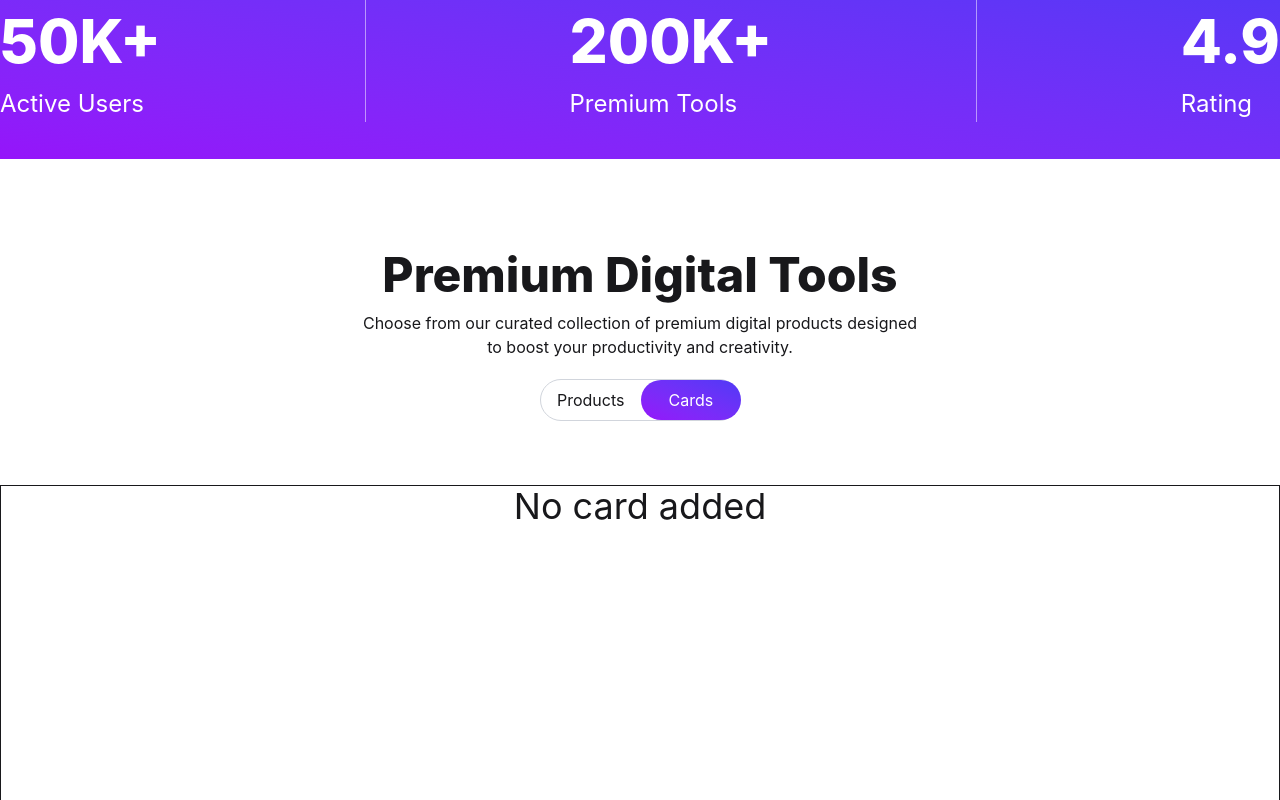
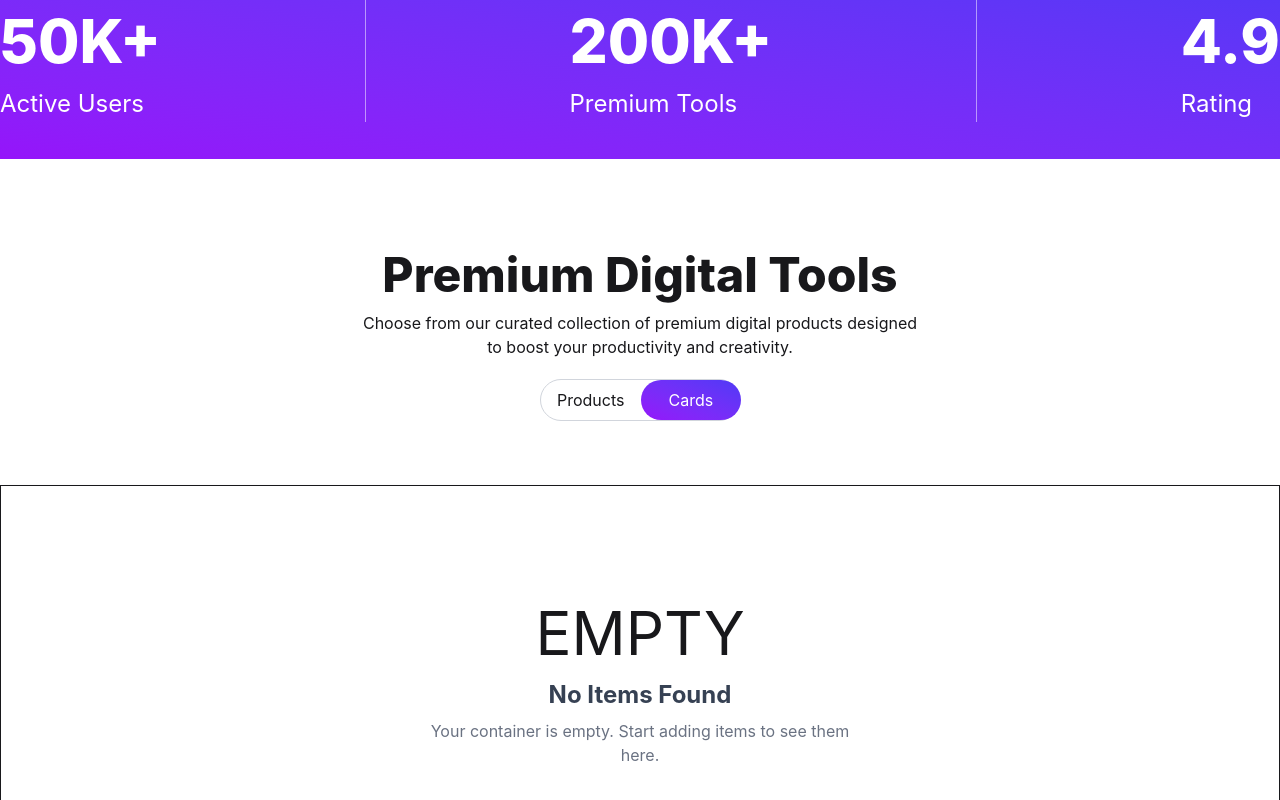
Before and after one commit to puskor/Digitools, a React (Vite) app: page / in a window 1280 px wide. Both pictures are taken after a click on the button "Cards". Shown: the part 755-1555 px from the top of the page. Built offline with nearby package versions, Linux system fonts and the light colour scheme.

Commit message:
almost done and add navbar count card

```diff
--- a/src/App.jsx
+++ b/src/App.jsx
@@ -20,14 +20,13 @@ function App() {
   const data = fetchData()
 
   const [cardStor,setCardStor] = useState([]);
-  console.log(cardStor.length);
 
   return (
     <>
-      <Navbar></Navbar>
+      <Navbar cardStor={cardStor}></Navbar>
       <Banar></Banar>
       <DownBanner></DownBanner>
-      <Suspense fallback={"hello"}>
+      <Suspense fallback={<span className="loading loading-dots loading-xl flex justify-center items-center"></span>}>
         <Tools data={data} cardStor={cardStor} setCardStor={setCardStor}></Tools>
       </Suspense>
       <Step></Step>
--- a/src/components/card/CardTools.jsx
+++ b/src/components/card/CardTools.jsx
@@ -7,10 +7,10 @@ const CardTools = ({ cardStor, setCardStor }) => {
         setCardStor([])
     }
     return (
-        <div className='h-[400px] border'>
+        <div className='bg-base-100 shadow-sm card'>
             {cardStor.length > 0 ?
             <div>
-                {cardStor.map((item, index) => <ShowCard key={index} item={item} setCardStor={setCardStor} />)}
+                {cardStor.map((item, index) => <ShowCard key={index} item={item} cardStor={cardStor} setCardStor={setCardStor} />)}
                 <button onClick={() => handelClickEmpty()} className='btn btn-primary w-full mt-20 py-8'> All Clear</button>
             </div>
                 : <ShowEmpty />
--- a/src/components/card/ShowCard.jsx
+++ b/src/components/card/ShowCard.jsx
@@ -1,19 +1,22 @@
 import React from 'react';
 
-const ShowCard = ({item,setCardStor}) => {
-    console.log(item);
+const ShowCard = ({ item, cardStor, setCardStor }) => {
 
-    // const handelFilter = ()=>{
-    //     setCardStor()
-    // }
+    const handelClickItem = (name) => {
+        const updateData = cardStor.filter(cart => cart.name !== name)
+        setCardStor(updateData);
+    }
+
 
     return (
         <div className='grid grid-cols-1 md:grid-cols-2 justify-between border border-gray-300 items-center'>
-            <div className='flex items-center text-center justify-center'>
-                <h1 className='py-4 w-full bg-red-400'>{item.name}</h1>
-                <h1 className='py-4 bg-green-200 w-full'>{item.price}</h1>
+            <div className='flex items-center text-center justify-center font-bold text-white'>
+                <h1 className='py-4 w-full bg-red-500 '>{item.name}</h1>
+                <h1 className='py-4 bg-green-500 w-full'>{item.price}</h1>
             </div>
-            <button className='btn px-7 btn-primary h-full'>DELETE</button>
+            <div className='flex justify-around md:justify-end'>
+                <button onClick={() => handelClickItem(item.name)} className='btn px-7 btn-primary w-[30%] '>DELETE</button>
+            </div>
         </div>
     );
 };
--- a/src/components/card/ShowEmpty.jsx
+++ b/src/components/card/ShowEmpty.jsx
@@ -2,8 +2,19 @@ import React from 'react';
 
 const ShowEmpty = () => {
     return (
-        <div className='text-center flex items-center justify-center'>
-            <h1 className='text-4xl'>No card added</h1>
+        <div className="flex h-[400px] border flex-col items-center justify-center h-[70vh] text-center px-4">
+
+            <div className="text-6xl mb-4">EMPTY</div>
+
+            <h1 className="text-2xl font-bold text-gray-700">
+                No Items Found
+            </h1>
+
+            <p className="text-gray-500 mt-2 max-w-md">
+                Your container is empty. Start adding items to see them here.
+            </p>
+
+
         </div>
     );
 };
--- a/src/components/navbar/Navbar.jsx
+++ b/src/components/navbar/Navbar.jsx
@@ -1,6 +1,6 @@
 import { FaShoppingCart } from 'react-icons/fa';
 
-const Navbar = () => {
+const Navbar = ({cardStor}) => {
     return (
         <div className="navbar bg-base-100 shadow-sm">
             <div className='container mx-auto flex justify-between items-center'>
@@ -15,7 +15,10 @@ const Navbar = () => {
                 <div className='flex space-x-4 items-center '>
                     <div className='relative'>
                         <FaShoppingCart />
-                        <h2 className='absolute -top-2 left-3 bg-red-500 text-[10px] text-white rounded-full px-1'>2</h2>
+                        {
+                            cardStor.length >0 ? <h2 className='absolute -top-2 left-3 bg-red-500 text-[10px] text-white rounded-full px-1'>{cardStor.length}</h2> : ""
+                        }
+
                     </div>
                     <h2 className='text-[16px] font-semibold'>Login</h2>
                     <button className='rounded-2xl text-white px-3 py-1 text-[16px] font-semibold bg-linear-to-bl from-[#4F39F6] to-[#9514FA]'>Get Started</button>
```
